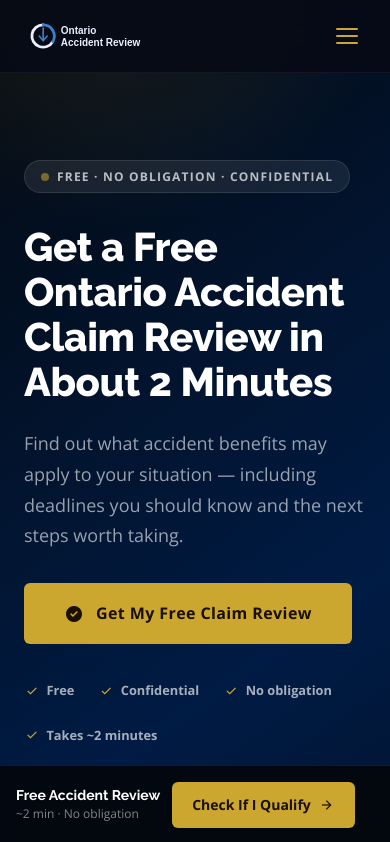
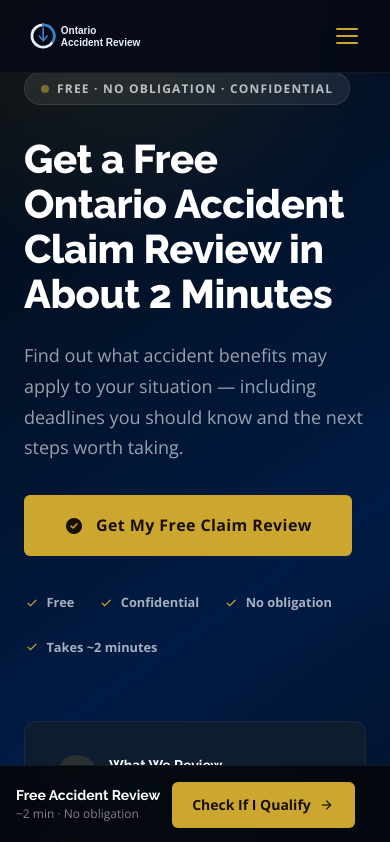
Before and after one commit to jyoung905/OARreal, a Next.js app: page / in a window 390 px wide. Shown: the top 842 px of the page. Built offline with nearby package versions, Linux system fonts and the light colour scheme.

Commit message:
Mobile fixes: reduce hero top padding, tighten date input spacing

```diff
--- a/components/HomeContent.jsx
+++ b/components/HomeContent.jsx
@@ -159,6 +159,7 @@ export default function HomeContent() {
           .hc-desktop-nav{display:none !important}
           .hc-hamburger{display:flex !important}
           .hc-header-cta{display:none !important}
+          .hc-hero-section{padding-top:4.5rem !important;padding-bottom:4rem !important}
         }
         @media(min-width:769px){
           .hc-hamburger{display:none !important}
@@ -195,7 +196,7 @@ export default function HomeContent() {
       </header>
 
       {/* HERO SECTION */}
-      <section style={{background:'linear-gradient(145deg, #04090f 0%, #001b44 55%, #050d1a 100%)',padding:'10rem 1.5rem 7rem',position:'relative',overflow:'hidden'}}>
+      <section className="hc-hero-section" style={{background:'linear-gradient(145deg, #04090f 0%, #001b44 55%, #050d1a 100%)',padding:'10rem 1.5rem 7rem',position:'relative',overflow:'hidden'}}>
         <div style={{position:'absolute',top:'-30%',right:'-8%',width:620,height:620,background:'radial-gradient(circle, rgba(203,167,47,0.13) 0%, transparent 68%)',pointerEvents:'none'}} />
         <div style={{position:'absolute',bottom:'-25%',left:'-6%',width:440,height:440,background:'radial-gradient(circle, rgba(58,130,200,0.10) 0%, transparent 68%)',pointerEvents:'none'}} />
         <div className="hc-hero-grid" style={{...maxW,display:'grid',gridTemplateColumns:'1fr 1fr',gap:'4rem',alignItems:'center'}}>
--- a/components/IntakeModal.jsx
+++ b/components/IntakeModal.jsx
@@ -188,7 +188,7 @@ export function IntakeModal() {
         .im-intent.selected .im-intent-dot{background:#735c00}
         .im-intent-dot{width:10px;height:10px;border-radius:50%;background:#c5c6d0;flex-shrink:0;transition:background 0.15s}
 
-        .im-input{width:100%;background:transparent;border:0;border-bottom:2px solid #c5c6d0;padding:0.4rem 0 0.75rem;font-weight:500;color:#191c1e;font-size:0.95rem;outline:none;font-family:'Open Sans',sans-serif}
+        .im-input{width:100%;background:transparent;border:0;border-bottom:2px solid #c5c6d0;padding:0.1rem 0 0.6rem;font-weight:500;color:#191c1e;font-size:0.95rem;outline:none;font-family:'Open Sans',sans-serif}
         .im-input:focus{border-bottom-color:#735c00}
         .im-input.error{border-bottom-color:#ba1a1a}
         .im-input::placeholder{color:#75777f}
```
